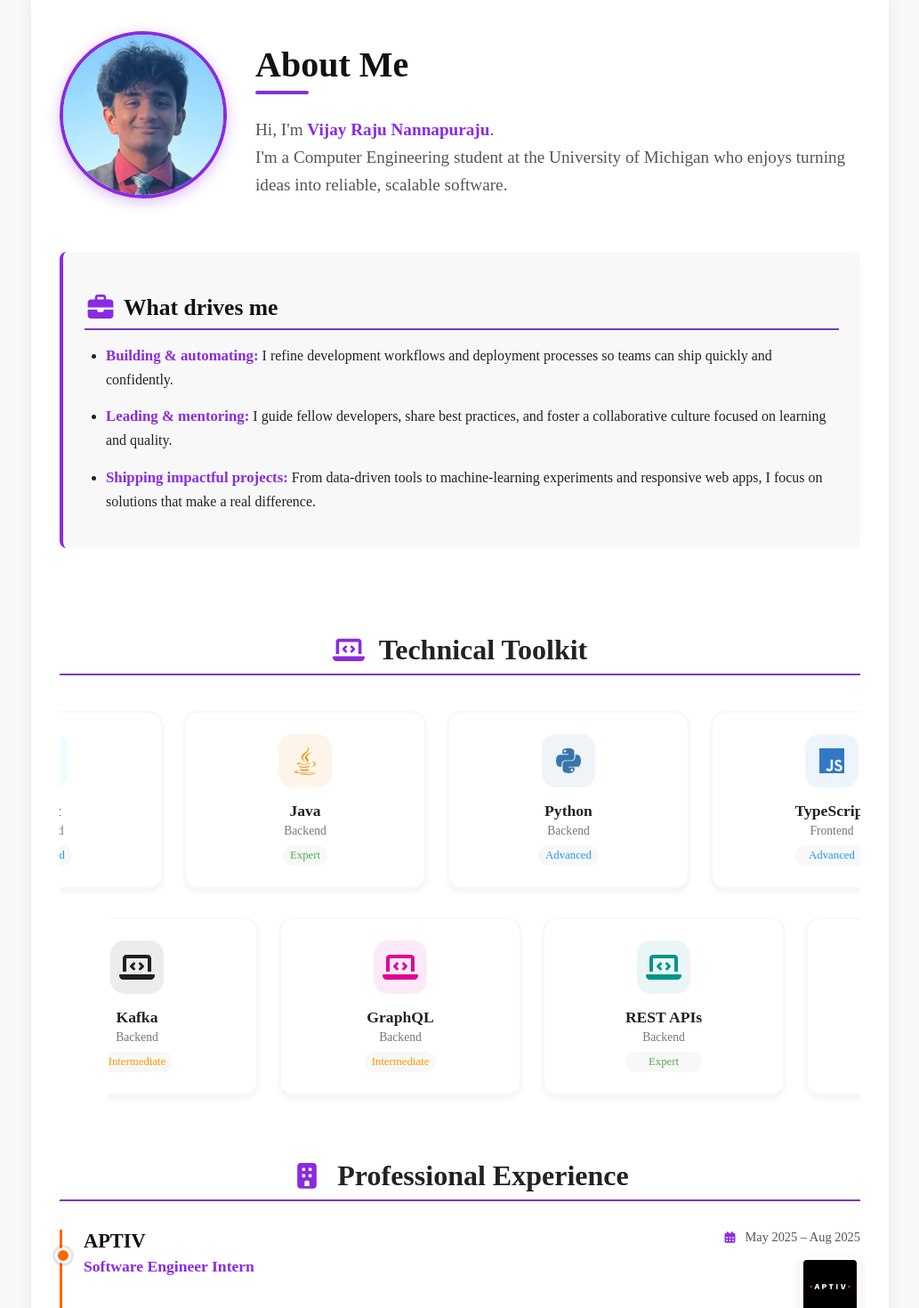
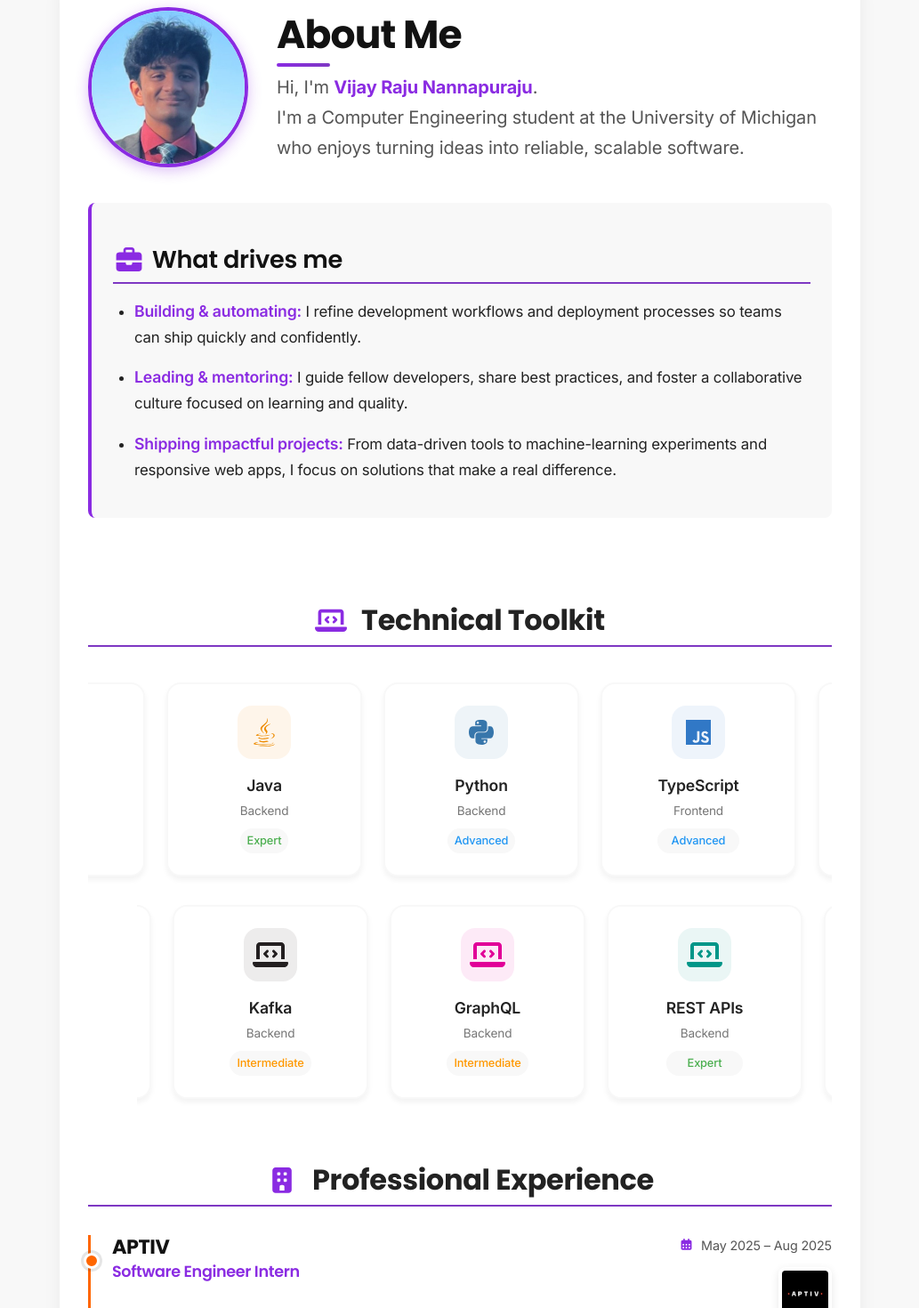
Before and after one commit to vijayn7/portfolio_website, a Next.js app in the folder portfolio-nextjs/: page / in a window 1280 px wide. Shown: the part 120-1590 px from the top of the page at 89% size, without its empty margins (123-1156 px from the left). Built offline with nearby package versions, Linux system fonts and the light colour scheme.

Commit message:
Better Fonts

```diff
--- a/portfolio-nextjs/src/app/globals.css
+++ b/portfolio-nextjs/src/app/globals.css
@@ -1,4 +1,138 @@
 @import '../components/colors.css';
+
+/* Font Variables and Global Typography */
+:root {
+  --font-primary: 'Inter', -apple-system, BlinkMacSystemFont, 'Segoe UI', Roboto, Oxygen, Ubuntu, Cantarell, sans-serif;
+  --font-heading: 'Poppins', -apple-system, BlinkMacSystemFont, 'Segoe UI', Roboto, Oxygen, Ubuntu, Cantarell, sans-serif;
+  --font-mono: 'JetBrains Mono', 'SF Mono', Monaco, 'Cascadia Code', 'Roboto Mono', Consolas, 'Courier New', monospace;
+}
+
+* {
+  box-sizing: border-box;
+  padding: 0;
+  margin: 0;
+}
+
+/* Force Inter font on all elements */
+*, *::before, *::after {
+  font-family: 'Inter', -apple-system, BlinkMacSystemFont, 'Segoe UI', Roboto, Oxygen, Ubuntu, Cantarell, sans-serif !important;
+}
+
+html {
+  font-size: 16px;
+  scroll-behavior: smooth;
+}
+
+body {
+  font-family: 'Inter', -apple-system, BlinkMacSystemFont, 'Segoe UI', Roboto, Oxygen, Ubuntu, Cantarell, sans-serif !important;
+  font-size: 1rem;
+  line-height: 1.6;
+  font-weight: 400;
+  letter-spacing: -0.01em;
+  -webkit-font-smoothing: antialiased;
+  -moz-osx-font-smoothing: grayscale;
+  text-rendering: optimizeLegibility;
+}
+
+/* Ensure headings use the correct font */
+h1, h2, h3, h4, h5, h6 {
+  font-family: 'Poppins', -apple-system, BlinkMacSystemFont, 'Segoe UI', Roboto, Oxygen, Ubuntu, Cantarell, sans-serif !important;
+  font-weight: 600;
+  line-height: 1.2;
+  letter-spacing: -0.02em;
+  margin: 0;
+}
+
+/* Typography Scale */
+h1 {
+  font-size: clamp(2.5rem, 5vw, 4rem);
+  font-weight: 700;
+  letter-spacing: -0.03em;
+}
+
+h2 {
+  font-size: clamp(2rem, 4vw, 3rem);
+  font-weight: 600;
+}
+
+h3 {
+  font-size: clamp(1.5rem, 3vw, 2.25rem);
+  font-weight: 600;
+}
+
+h4 {
+  font-size: clamp(1.25rem, 2.5vw, 1.75rem);
+  font-weight: 500;
+}
+
+h5 {
+  font-size: clamp(1.125rem, 2vw, 1.5rem);
+  font-weight: 500;
+}
+
+h6 {
+  font-size: clamp(1rem, 1.5vw, 1.25rem);
+  font-weight: 500;
+}
+
+h1 {
+  font-size: clamp(2.5rem, 5vw, 4rem);
+  font-weight: 700;
+  letter-spacing: -0.03em;
+}
+
+h2 {
+  font-size: clamp(2rem, 4vw, 3rem);
+  font-weight: 600;
+}
+
+h3 {
+  font-size: clamp(1.5rem, 3vw, 2.25rem);
+  font-weight: 600;
+}
+
+h4 {
+  font-size: clamp(1.25rem, 2.5vw, 1.75rem);
+  font-weight: 500;
+}
+
+h5 {
+  font-size: clamp(1.125rem, 2vw, 1.5rem);
+  font-weight: 500;
+}
+
+h6 {
+  font-size: clamp(1rem, 1.5vw, 1.25rem);
+  font-weight: 500;
+}
+
+p {
+  font-family: 'Inter', -apple-system, BlinkMacSystemFont, 'Segoe UI', Roboto, Oxygen, Ubuntu, Cantarell, sans-serif !important;
+  font-size: 1.125rem;
+  line-height: 1.7;
+  margin: 0;
+}
+
+/* Monospace text for code */
+code, pre, kbd, samp {
+  font-family: var(--font-mono);
+  font-size: 0.9em;
+}
+
+/* Enhanced link styling */
+a {
+  font-family: inherit;
+  color: inherit;
+  text-decoration: none;
+  transition: all 0.2s ease;
+}
+
+/* Better button typography */
+button, input, select, textarea {
+  font-family: var(--font-primary);
+  font-size: inherit;
+  line-height: inherit;
+}
 
 .App {
   min-height: 100vh;
--- a/portfolio-nextjs/src/app/layout.tsx
+++ b/portfolio-nextjs/src/app/layout.tsx
@@ -1,15 +1,26 @@
 import type { Metadata, Viewport } from "next";
-import { Geist, Geist_Mono } from "next/font/google";
+import { Inter, JetBrains_Mono, Poppins } from "next/font/google";
 import "./globals.css";
 
-const geistSans = Geist({
-  variable: "--font-geist-sans",
+const inter = Inter({
+  variable: "--font-inter",
   subsets: ["latin"],
+  display: "swap",
+  weight: ["300", "400", "500", "600", "700"],
 });
 
-const geistMono = Geist_Mono({
-  variable: "--font-geist-mono",
+const jetbrainsMono = JetBrains_Mono({
+  variable: "--font-jetbrains-mono",
   subsets: ["latin"],
+  display: "swap",
+  weight: ["400", "500", "600"],
+});
+
+const poppins = Poppins({
+  variable: "--font-poppins",
+  subsets: ["latin"],
+  display: "swap",
+  weight: ["400", "500", "600", "700"],
 });
 
 export const metadata: Metadata = {
@@ -41,9 +52,15 @@ export default function RootLayout({
       <head>
         <link rel="canonical" href="https://vijayn7.dev" />
         <meta name="theme-color" content="#2c3e50" />
+        <link rel="preconnect" href="https://fonts.googleapis.com" />
+        <link rel="preconnect" href="https://fonts.gstatic.com" crossOrigin="anonymous" />
+        <link
+          href="https://fonts.googleapis.com/css2?family=Inter:wght@300;400;500;600;700&family=Poppins:wght@400;500;600;700&family=JetBrains+Mono:wght@400;500;600&display=swap"
+          rel="stylesheet"
+        />
       </head>
       <body
-        className={`${geistSans.variable} ${geistMono.variable} antialiased`}
+        className={`${inter.variable} ${jetbrainsMono.variable} ${poppins.variable} antialiased`}
       >
         <noscript>
           <div style={{
--- a/portfolio-nextjs/src/components/Education.css
+++ b/portfolio-nextjs/src/components/Education.css
@@ -16,6 +16,7 @@
 
 .education .section-header h3 {
   font-size: 1.6rem;
+  font-family: var(--font-heading) !important;
   color: var(--secondary-color);
   margin: 0;
   display: flex;
@@ -45,6 +46,7 @@
 
 .education-header h4 {
   font-size: 1.4rem;
+  font-family: var(--font-heading) !important;
   color: var(--secondary-color);
   margin: 0;
   font-weight: 600;
@@ -72,6 +74,7 @@
 
 .education-subsection h5 {
   font-size: 1.2rem;
+  font-family: var(--font-heading) !important;
   color: var(--secondary-color);
   margin-bottom: 0.8rem;
   font-weight: 600;
--- a/portfolio-nextjs/src/components/ExperienceCard.css
+++ b/portfolio-nextjs/src/components/ExperienceCard.css
@@ -125,6 +125,7 @@
   color: var(--secondary-color);
   font-size: 1rem;
   font-weight: 600;
+  font-family: var(--font-heading) !important;
   margin: 0 0 0.8rem 0;
 }
 
--- a/portfolio-nextjs/src/components/Me.css
+++ b/portfolio-nextjs/src/components/Me.css
@@ -49,11 +49,14 @@
 }
 
 .me-section h2 {
-  font-size: 2.5rem;
+  font-family: var(--font-heading) !important;
+  font-size: clamp(2.25rem, 4vw, 2.75rem);
   color: var(--secondary-color);
   margin-bottom: 1rem;
   position: relative;
   display: inline-block;
+  font-weight: 700;
+  letter-spacing: -0.02em;
 }
 
 .me-section h2:after {
@@ -68,7 +71,8 @@
 }
 
 .me-section h3 {
-  font-size: 1.6rem;
+  font-family: var(--font-heading) !important;
+  font-size: clamp(1.4rem, 3vw, 1.7rem);
   color: var(--secondary-color);
   margin: 1.5rem 0 1rem 0;
   display: flex;
@@ -76,12 +80,15 @@
   font-weight: 600;
   border-bottom: 2px solid var(--primary-light);
   padding-bottom: 0.5rem;
+  letter-spacing: -0.01em;
 }
 
 .intro {
-  font-size: 1.2rem;
-  line-height: 1.6;
+  font-family: 'Inter', -apple-system, BlinkMacSystemFont, 'Segoe UI', Roboto, Oxygen, Ubuntu, Cantarell, sans-serif !important;
+  font-size: clamp(1.1rem, 2.5vw, 1.25rem);
+  line-height: 1.7;
   color: var(--text-light);
+  font-weight: 400;
 }
 
 .name-highlight {
@@ -105,15 +112,18 @@
 
 .what-i-love li {
   margin-bottom: 1rem;
-  line-height: 1.6;
+  line-height: 1.7;
   color: var(--text-dark);
+  font-family: var(--font-primary);
+  font-size: 1.05rem;
 }
 
 /* Add styling for subheadings inside lists */
 .highlight {
-  font-weight: 700;
+  font-weight: 600;
   color: var(--primary-color);
   font-size: 1.05em;
+  font-family: var(--font-primary);
 }
 
 /* Interests and personal container */
@@ -130,8 +140,10 @@
 }
 
 .interests p, .personal p {
-  line-height: 1.6;
+  line-height: 1.7;
   color: var(--text-light);
+  font-family: var(--font-primary);
+  font-size: 1.05rem;
 }
 
 /* Hobbies section */
@@ -187,7 +199,9 @@
 .cta p {
   margin: 0;
   color: var(--white);
-  font-size: 1.1rem;
+  font-size: clamp(1.05rem, 2.5vw, 1.15rem);
+  font-family: var(--font-primary);
+  font-weight: 500;
 }
 
 /* Responsive adjustments */
--- a/portfolio-nextjs/src/components/Navbar.css
+++ b/portfolio-nextjs/src/components/Navbar.css
@@ -39,6 +39,8 @@
   text-decoration: none;
   font-size: 1rem;
   font-weight: 500;
+  font-family: var(--font-primary);
+  letter-spacing: -0.01em;
   transition: all 0.2s ease;
   position: relative;
   padding-bottom: 3px;
--- a/portfolio-nextjs/src/components/ProjectCard.css
+++ b/portfolio-nextjs/src/components/ProjectCard.css
@@ -27,11 +27,13 @@
 }
 
 .project-title {
-  font-size: 1.3rem;
-  font-weight: 700;
+  font-size: clamp(1.2rem, 2.5vw, 1.35rem);
+  font-weight: 600;
+  font-family: var(--font-heading) !important;
   color: var(--secondary-color);
   margin: 0;
   line-height: 1.3;
+  letter-spacing: -0.01em;
 }
 
 .time-period {
@@ -49,9 +51,10 @@
 
 .project-summary {
   color: var(--text-dark);
-  line-height: 1.6;
+  line-height: 1.7;
   margin-bottom: 1.2rem;
-  font-size: 0.95rem;
+  font-size: clamp(0.9rem, 2vw, 1rem);
+  font-family: var(--font-primary);
 }
 
 .highlights {
@@ -62,6 +65,7 @@
   color: var(--secondary-color);
   font-size: 1rem;
   font-weight: 600;
+  font-family: var(--font-heading) !important;
   margin: 0 0 0.8rem 0;
 }
 
@@ -78,6 +82,7 @@
   color: var(--text-dark);
   margin-bottom: 0.5rem;
   font-size: 0.9rem;
+  font-family: var(--font-primary);
   transition: color 0.2s, transform 0.2s;
 }
 
--- a/portfolio-nextjs/src/components/Skills.css
+++ b/portfolio-nextjs/src/components/Skills.css
@@ -12,6 +12,7 @@
 .section-header h3 {
   font-size: 2rem;
   font-weight: 700;
+  font-family: var(--font-heading) !important;
   color: var(--text-dark);
   margin-bottom: 0.5rem;
   display: flex;
```
Also changed, not shown: 1 other file (tests, documents, lock files or other folders).
